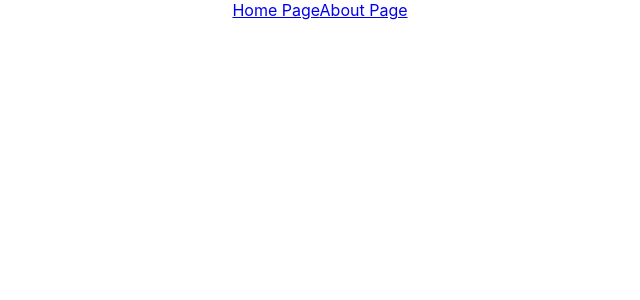
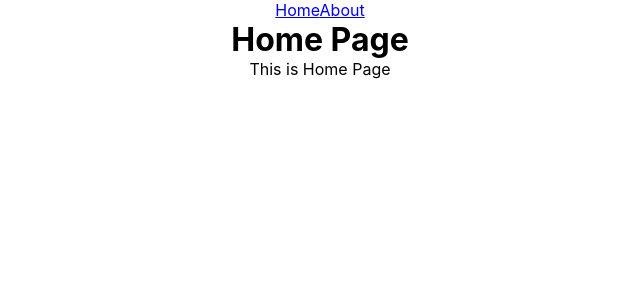
Before and after one commit to fhabhishektiwari/blog, a React (Create React App) app: page / in a window 1280 px wide. Before the commit this address had no page. Shown: the top 300 px of the page, without its empty margins (320-960 px from the left). Built offline with nearby package versions, Linux system fonts and the light colour scheme.

Commit message:
basic routing with Example

```diff
--- /dev/null
+++ b/src/AboutOne.js
@@ -0,0 +1,10 @@
+const AboutOne =()=>{
+    return(
+        <div>
+          <h1>About Page</h1>
+          <p>This is About Page</p>
+        </div>
+      );
+}
+
+export default AboutOne;
--- a/src/App.js
+++ b/src/App.js
@@ -1,39 +1,17 @@
 import './App.css'
 import React from 'react';
-import { BrowserRouter as Router,Link,Route,Routes} from 'react-router-dom';
-
+import { Route,Routes} from 'react-router-dom';
+import Nav from './Nav';
+import HomeOne from './HomeOne';
+import AboutOne from './AboutOne';
 const App=()=>{
   return(
     <div className='App'>
-       <Router>
-        <Link to='/home'>Home Page</Link>
-        <Link to='/about'>About Page</Link>
-
+      <Nav/>
         <Routes>
-        <Route path='/home' element={<HomeOne/>}/>
-        <Route path='/about' element={<AboutOne/>}/>
+          <Route path='/' element={<HomeOne/>}/>
+          <Route path='/about' element={<AboutOne/>}/>
         </Routes>
-
-
-       </Router>
-    </div>
-  );
-}
-
-const HomeOne=()=>{
-  return(
-    <div>
-      <h1>Home Page</h1>
-      <p>This is Home Page</p>
-    </div>
-  );
-}
-
-const AboutOne=()=>{
-  return(
-    <div>
-      <h1>About Page</h1>
-      <p>This is About Page</p>
     </div>
   );
 }
--- /dev/null
+++ b/src/HomeOne.js
@@ -0,0 +1,10 @@
+const HomeOne=()=>{
+    return(
+        <div>
+          <h1>Home Page</h1>
+          <p>This is Home Page</p>
+        </div>
+    );
+}
+
+export default HomeOne;
--- /dev/null
+++ b/src/Nav.js
@@ -0,0 +1,13 @@
+import { Link } from "react-router-dom";
+
+const Nav=()=>{
+    return(
+        <div>
+            <Link to='/'>Home</Link>
+            <Link to='/about'>About</Link>
+            {/*<a href="/about">About</a>*/}
+        </div>
+    );
+}
+
+export default Nav;
--- a/src/index.js
+++ b/src/index.js
@@ -3,11 +3,13 @@ import ReactDOM from 'react-dom/client';
 import './index.css';
 import App from './App';
 import reportWebVitals from './reportWebVitals';
-
+import { BrowserRouter as Router } from 'react-router-dom';
 const root = ReactDOM.createRoot(document.getElementById('root'));
 root.render(
   <React.StrictMode>
+  <Router>
     <App />
+  </Router>
   </React.StrictMode>
 );
 
```
